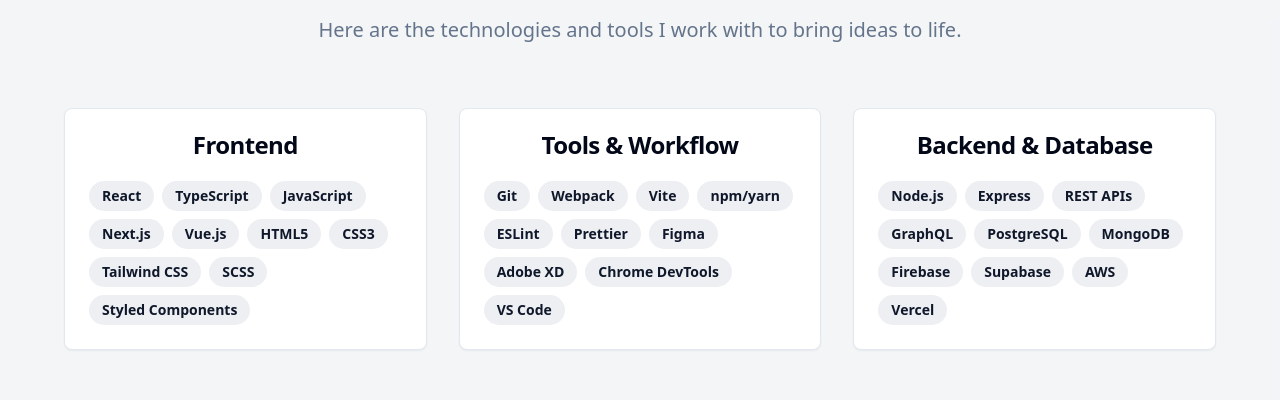
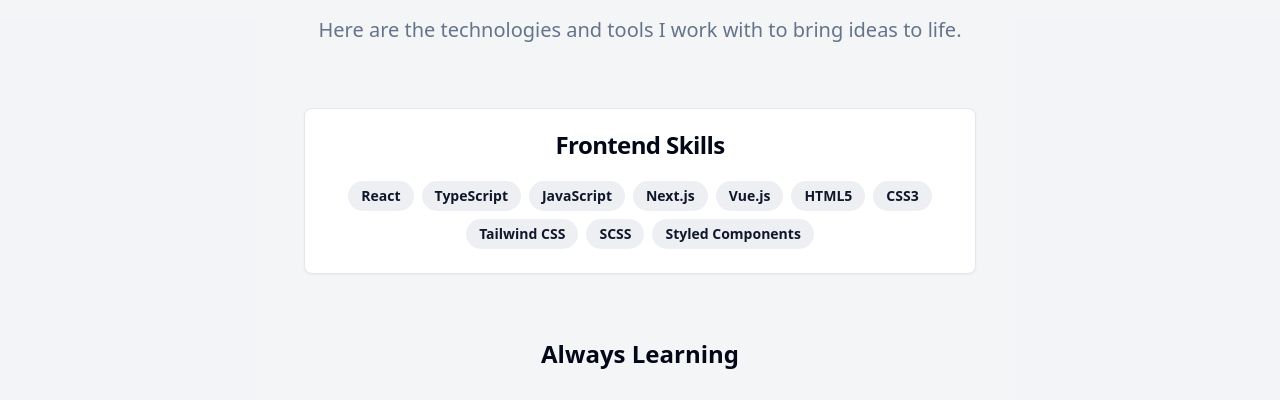
Before and after one commit to Garvithindoliya16/sunny-portfolio-project, a React (Vite) app: page / in a window 1280 px wide. Shown: the part 2014-2414 px from the top of the page. Built offline with nearby package versions, Linux system fonts and the light colour scheme.

Commit message:
Remove skills sections
Removed the "Tools & Workflow" and "Backend & Database" sections from the skills component.

```diff
--- a/src/components/Skills.tsx
+++ b/src/components/Skills.tsx
@@ -7,15 +7,6 @@ const Skills = () => {
     "HTML5", "CSS3", "Tailwind CSS", "SCSS", "Styled Components"
   ];
 
-  const toolsSkills = [
-    "Git", "Webpack", "Vite", "npm/yarn", "ESLint", "Prettier",
-    "Figma", "Adobe XD", "Chrome DevTools", "VS Code"
-  ];
-
-  const backendSkills = [
-    "Node.js", "Express", "REST APIs", "GraphQL", "PostgreSQL",
-    "MongoDB", "Firebase", "Supabase", "AWS", "Vercel"
-  ];
 
   return (
     <section className="py-20 px-4 bg-muted/30">
@@ -29,52 +20,14 @@ const Skills = () => {
           </p>
         </div>
 
-        <div className="grid md:grid-cols-3 gap-8">
-          <Card className="hover-scale transition-all duration-300">
+        <div className="flex justify-center">
+          <Card className="hover-scale transition-all duration-300 w-full max-w-2xl">
             <CardHeader>
-              <CardTitle className="text-center text-foreground">Frontend</CardTitle>
+              <CardTitle className="text-center text-foreground">Frontend Skills</CardTitle>
             </CardHeader>
             <CardContent>
-              <div className="flex flex-wrap gap-2">
+              <div className="flex flex-wrap gap-2 justify-center">
                 {frontendSkills.map((skill) => (
-                  <Badge
-                    key={skill}
-                    variant="secondary"
-                    className="px-3 py-1 text-sm hover:bg-primary hover:text-primary-foreground transition-colors cursor-default"
-                  >
-                    {skill}
-                  </Badge>
-                ))}
-              </div>
-            </CardContent>
-          </Card>
-
-          <Card className="hover-scale transition-all duration-300">
-            <CardHeader>
-              <CardTitle className="text-center text-foreground">Tools & Workflow</CardTitle>
-            </CardHeader>
-            <CardContent>
-              <div className="flex flex-wrap gap-2">
-                {toolsSkills.map((skill) => (
-                  <Badge
-                    key={skill}
-                    variant="secondary"
-                    className="px-3 py-1 text-sm hover:bg-primary hover:text-primary-foreground transition-colors cursor-default"
-                  >
-                    {skill}
-                  </Badge>
-                ))}
-              </div>
-            </CardContent>
-          </Card>
-
-          <Card className="hover-scale transition-all duration-300">
-            <CardHeader>
-              <CardTitle className="text-center text-foreground">Backend & Database</CardTitle>
-            </CardHeader>
-            <CardContent>
-              <div className="flex flex-wrap gap-2">
-                {backendSkills.map((skill) => (
                   <Badge
                     key={skill}
                     variant="secondary"
```
